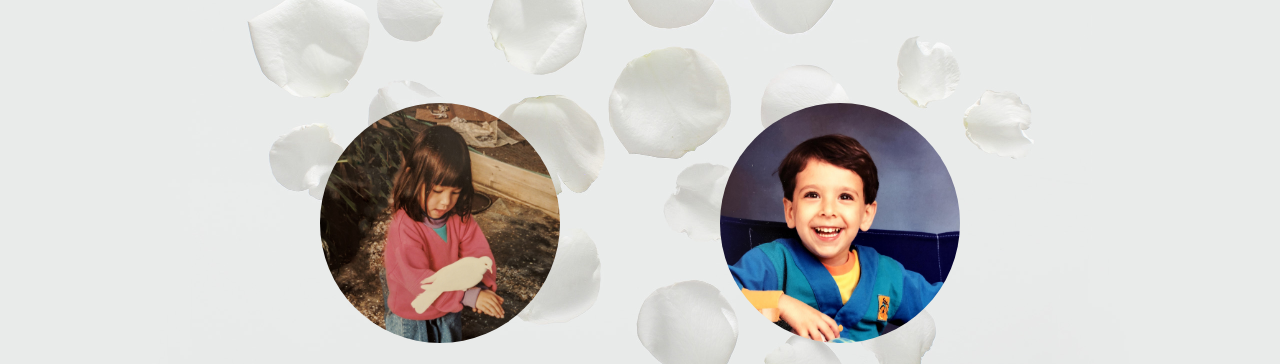
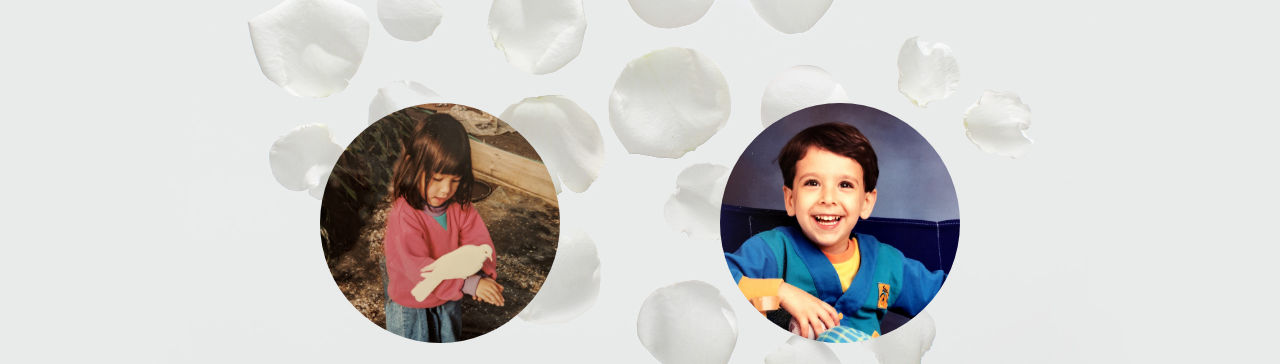
Before and after one commit to Basheertome/basheerandfiona, a plain HTML site: page ourstory/index.html in a window 1280 px wide. Shown: the part 97-461 px from the top of the page. Drawn offline with Linux system fonts and the light colour scheme.

Commit message:
Adjusted image crop on Our Story

```diff
--- a/ourstory/index.css
+++ b/ourstory/index.css
@@ -28,7 +28,7 @@
 	height: 240px;
 	border-radius: 240px;
 	background-repeat: no-repeat;
-	background-position: center 10%;
+	background-position: center 20%;
 	background-size: cover;
 }
 
```
